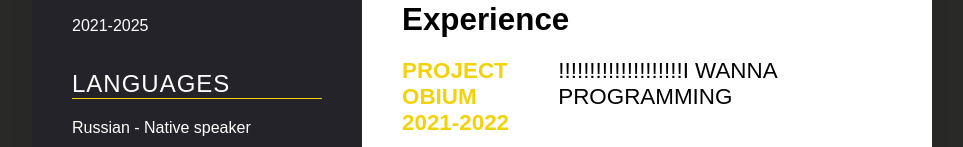
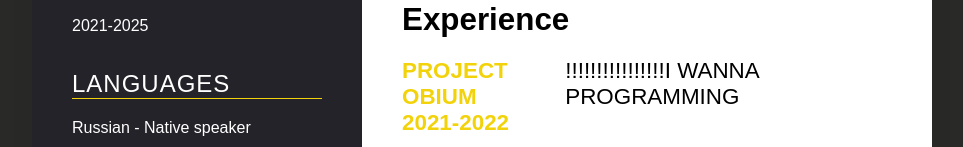
Before and after one commit to RomaneeConti400/test, a plain HTML site: page index2.html in a window 1280 px wide. Shown: the part 615-762 px from the top of the page, without its empty margins (158-1121 px from the left). Drawn offline with Linux system fonts and the light colour scheme.

Commit message:
feat: fich comit

```diff
--- a/index2.html
+++ b/index2.html
@@ -83,7 +83,7 @@
             <h4>2021-2022</h4>
           </div>
           <div class="text">
-            <p>!!!!!!!!!!!!!!!!!!!!I WANNA PROGRAMMING</p>
+            <p>!!!!!!!!!!!!!!!!I WANNA PROGRAMMING</p>
           </div>
         </div>
         <div class="box">
```
